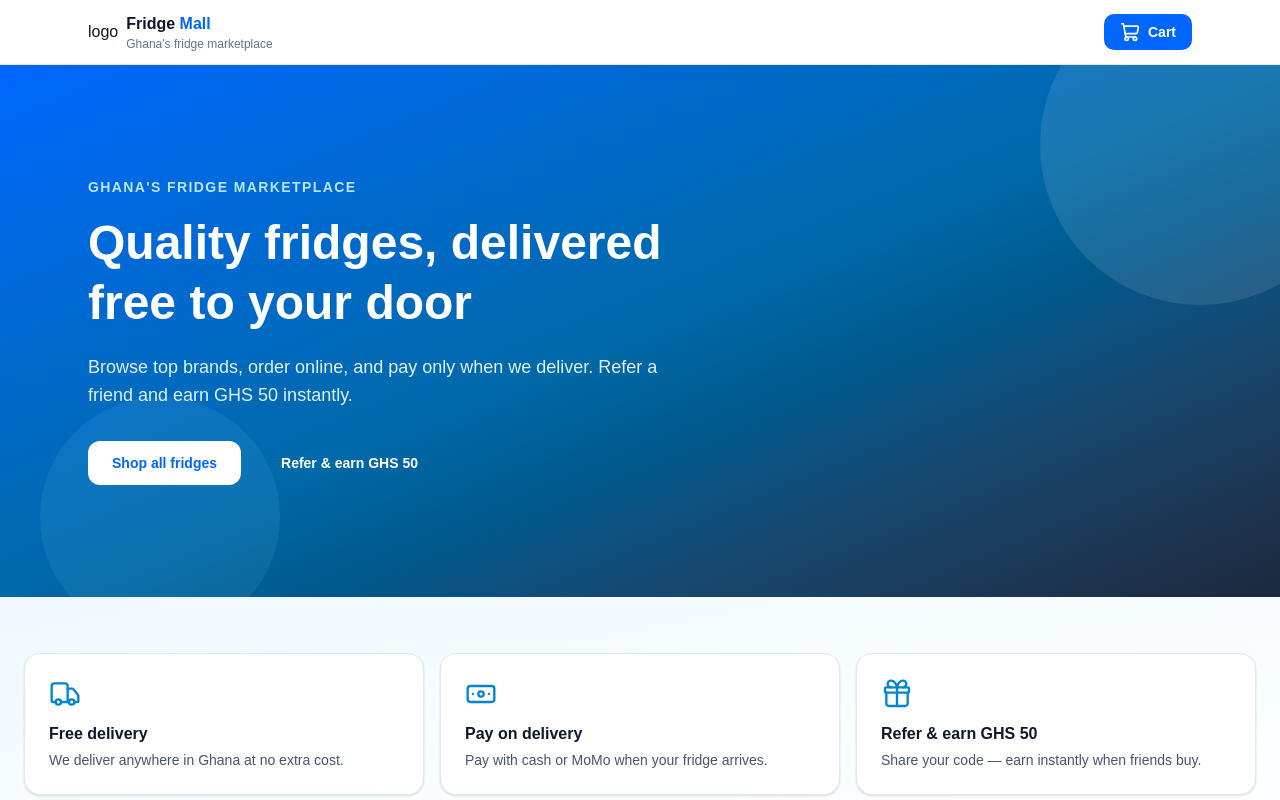
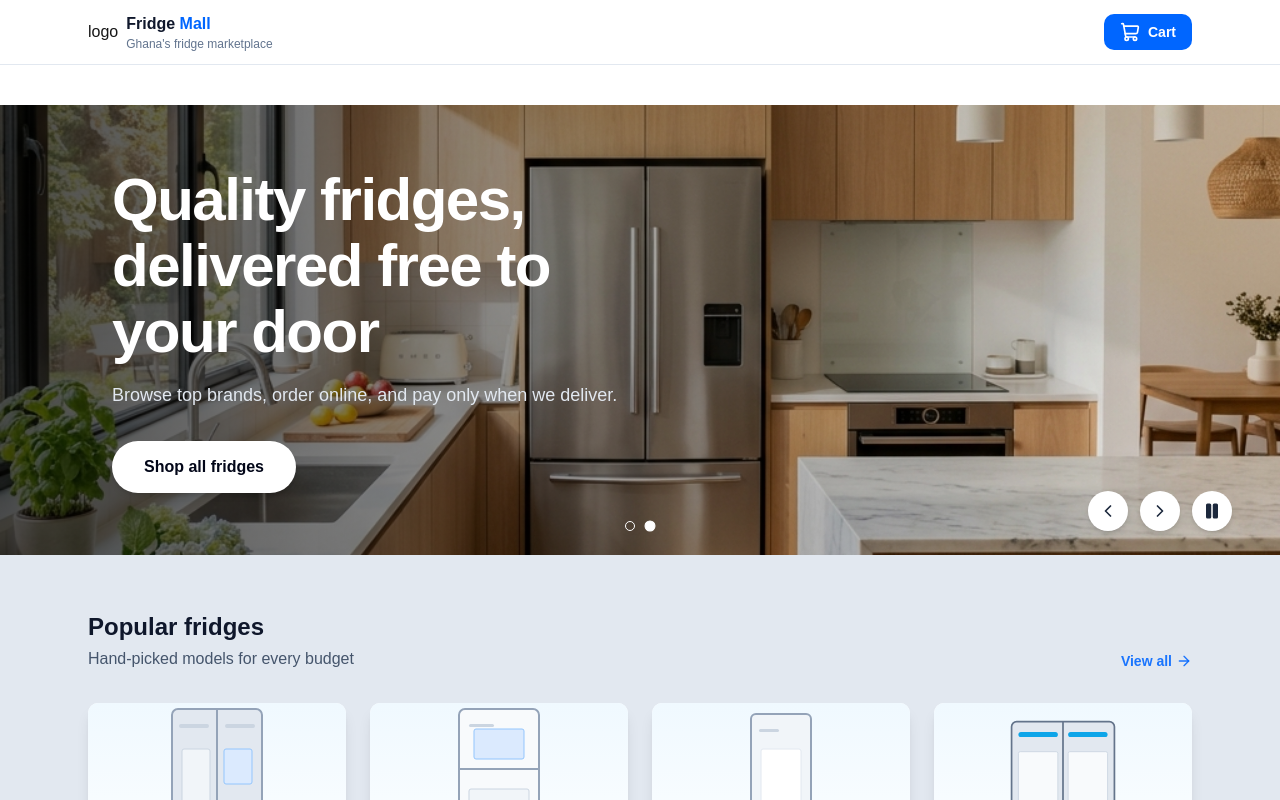
Before and after one commit to ericmanike/Fridge-Mall, a Next.js app: page / in a window 1280 px wide. Shown: the top 800 px of the page. Built offline with nearby package versions, Linux system fonts and the light colour scheme.

Commit message:
heroslider

```diff
--- a/app/page.tsx
+++ b/app/page.tsx
@@ -4,6 +4,29 @@ import { ArrowRight, Banknote, Gift, Truck } from "lucide-react";
 import type { LucideIcon } from "lucide-react";
 import ProductCard from "@/components/ProductCard";
 import { products } from "@/lib/products";
+import HeroSlider from "@/components/HeroSlider";
+
+const heroSlides = [
+  {
+    id: 1,
+    title: "Don't miss out on insider perks",
+    description: "What are you waiting for? Make the most of Fridge Mall account benefits.",
+    ctaText: "Sign in",
+    ctaLink: "/auth/login",
+    backgroundImage: "/hero-lifestyle.png",
+    imageAlt: "Insider perks lifestyle",
+  },
+  {
+    id: 2,
+    title: "Quality fridges, delivered free to your door",
+    description: "Browse top brands, order online, and pay only when we deliver.",
+    ctaText: "Shop all fridges",
+    ctaLink: "/products",
+    backgroundImage: "/hero-fridge-1.png",
+    imageAlt: "Premium modern kitchen with smart refrigerator",
+  },
+];
+
 
 const perks: { title: string; description: string; Icon: LucideIcon }[] = [
   {
@@ -28,53 +51,9 @@ export default function Home() {
 
   return (
     <div>
-      <section className="relative overflow-hidden bg-linear-to-br from-[#0066FF] via-sky-700 to-slate-800 text-white">
-        <div className="absolute inset-0 opacity-10">
-          <div className="absolute -right-20 -top-20 h-80 w-80 rounded-full bg-white" />
-          <div className="absolute -bottom-10 left-10 h-60 w-60 rounded-full bg-sky-300" />
-        </div>
-        <div className="relative mx-auto max-w-6xl px-4 py-20 sm:px-6 sm:py-28">
-          <p className="text-sm font-semibold uppercase tracking-widest text-sky-200">
-            Ghana&apos;s fridge marketplace
-          </p>
-          <h1 className="mt-4 max-w-2xl text-4xl font-bold leading-tight sm:text-5xl">
-            Quality fridges, delivered free to your door
-          </h1>
-          <p className="mt-5 max-w-xl text-lg text-sky-100">
-            Browse top brands, order online, and pay only when we deliver.
-            Refer a friend and earn GHS 50 instantly.
-          </p>
-          <div className="mt-8 flex flex-wrap gap-4">
-            <Link
-              href="/products"
-              className="rounded-xl bg-white px-6 py-3 text-sm font-bold text-[#0066FF] transition hover:bg-sky-50"
-            >
-              Shop all fridges
-            </Link>
-            <Link
-              href="/referral"
-              className="rounded-[10px]  px-6 py-3 text-sm font-semibold text-white transition hover:bg-white/10"
-            >
-              Refer &amp; earn GHS 50
-            </Link>
-          </div>
-        </div>
-      </section>
+      <HeroSlider slides={heroSlides} />
 
-      <section className="mx-auto w-full bg-linear-to-br from-sky-50 to-white  px-4 py-14 sm:px-6">
-        <div className=" w-full grid gap-4 sm:grid-cols-3">
-          {perks.map((perk) => (
-            <div
-              key={perk.title}
-              className="rounded-2xl border border-slate-200 bg-white p-6 shadow-sm"
-            >
-              <perk.Icon className="h-8 w-8 text-sky-600" strokeWidth={1.75} />
-              <h3 className="mt-3 font-bold text-slate-900">{perk.title}</h3>
-              <p className="mt-1 text-sm text-slate-600">{perk.description}</p>
-            </div>
-          ))}
-        </div>
-      </section>
+
 
       <section className="bg-[#E2E8F0] py-14">
         <div className="mx-auto max-w-6xl px-4 sm:px-6">
--- /dev/null
+++ b/components/HeroSlider.tsx
@@ -0,0 +1,172 @@
+"use client";
+
+import { useState, useEffect, useRef } from "react";
+import Link from "next/link";
+import Image from "next/image";
+import { ChevronLeft, ChevronRight, Play, Pause } from "lucide-react";
+
+export interface SlideItem {
+  id: string | number;
+  title: string;
+  description: string;
+  ctaText: string;
+  ctaLink: string;
+  backgroundImage: string;
+  imageAlt?: string;
+}
+
+export interface HeroSliderProps {
+  slides: SlideItem[];
+  autoplay?: boolean;
+  autoplayInterval?: number; // in milliseconds
+}
+
+export default function HeroSlider({
+  slides,
+  autoplay = true,
+  autoplayInterval = 5000,
+}: HeroSliderProps) {
+  const [current, setCurrent] = useState(0);
+  const [isPlaying, setIsPlaying] = useState(autoplay);
+  const timerRef = useRef<NodeJS.Timeout | null>(null);
+
+  const totalSlides = slides.length;
+
+  // Clear previous timer and set a new one if playing
+  useEffect(() => {
+    if (isPlaying && totalSlides > 0) {
+      timerRef.current = setInterval(() => {
+        setCurrent((prev) => (prev + 1) % totalSlides);
+      }, autoplayInterval);
+    }
+
+    return () => {
+      if (timerRef.current) {
+        clearInterval(timerRef.current);
+      }
+    };
+  }, [isPlaying, totalSlides, autoplayInterval, current]);
+
+  if (!slides || slides.length === 0) {
+    return null;
+  }
+
+  const handleNext = () => {
+    setCurrent((prev) => (prev + 1) % totalSlides);
+  };
+
+  const handlePrev = () => {
+    setCurrent((prev) => (prev - 1 + totalSlides) % totalSlides);
+  };
+
+  const handleTogglePlay = () => {
+    setIsPlaying((prev) => !prev);
+  };
+
+  const handleDotClick = (index: number) => {
+    setCurrent(index);
+  };
+
+  return (
+    <div className="relative w-full h-[250px] sm:h-[350px] lg:h-[450px] overflow-hidden bg-slate-900 select-none mt-10">
+      {/* Slides container */}
+      <div
+        className="flex w-full h-full transition-transform duration-500 ease-in-out"
+        style={{ transform: `translateX(-${current * 100}%)` }}
+      >
+        {slides.map((slide, index) => {
+          return (
+            <div
+              key={slide.id}
+              className="relative w-full h-full flex-none shrink-0"
+            >
+              {/* Background Image */}
+              <div className="absolute inset-0 w-full h-full">
+                <Image
+                  src={slide.backgroundImage}
+                  alt={slide.imageAlt || slide.title}
+                  fill
+                  priority={index === 0}
+                  className="object-cover object-center w-full h-full"
+                  sizes="100vw"
+                />
+                {/* Visual overlay for text readability */}
+                <div className="absolute inset-0 bg-gradient-to-r from-black/75 via-black/45 to-transparent md:from-black/70 md:via-black/35 md:to-transparent" />
+              </div>
+
+              {/* Slide Content */}
+              <div className="relative h-full max-w-6xl mx-auto px-6 sm:px-12 flex flex-col justify-center items-start z-20">
+                <div className="max-w-xl text-left">
+                  <h1 className="text-3xl sm:text-5xl lg:text-6xl font-extrabold text-white tracking-tight leading-tight sm:leading-none md:leading-[1.1]">
+                    {slide.title}
+                  </h1>
+                  <p className="mt-4 text-base sm:text-lg text-slate-200">
+                    {slide.description}
+                  </p>
+                  <div className="mt-8">
+                    <Link
+                      href={slide.ctaLink}
+                      className="inline-block bg-white text-slate-950 font-bold px-8 py-3.5 rounded-full hover:bg-slate-100 hover:scale-[1.03] active:scale-[0.98] transition-all duration-200 shadow-md hover:shadow-lg text-sm sm:text-base"
+                    >
+                      {slide.ctaText}
+                    </Link>
+                  </div>
+                </div>
+              </div>
+            </div>
+          );
+        })}
+      </div>
+
+      {/* Pagination Dot Indicators (Center Bottom) */}
+      <div className="absolute bottom-6 left-1/2 -translate-x-1/2 flex items-center gap-2.5 z-30">
+        {slides.map((_, index) => (
+          <button
+            key={index}
+            onClick={() => handleDotClick(index)}
+            aria-label={`Go to slide ${index + 1}`}
+            className={`w-2.5 h-2.5 rounded-full border border-white transition-all duration-300 cursor-pointer ${
+              index === current
+                ? "bg-white scale-110"
+                : "bg-transparent hover:bg-white/50"
+            }`}
+          />
+        ))}
+      </div>
+
+      {/* Control Buttons (Bottom Right) */}
+      <div className="absolute bottom-4 right-4 sm:bottom-6 sm:right-12 flex items-center gap-3 z-30">
+        {/* Previous Button */}
+        <button
+          onClick={handlePrev}
+          aria-label="Previous slide"
+          className="w-10 h-10 rounded-full bg-white flex items-center justify-center text-slate-800 shadow-md hover:bg-slate-100 hover:scale-105 active:scale-95 transition-all duration-200 cursor-pointer"
+        >
+          <ChevronLeft className="w-5 h-5" />
+        </button>
+
+        {/* Next Button */}
+        <button
+          onClick={handleNext}
+          aria-label="Next slide"
+          className="w-10 h-10 rounded-full bg-white flex items-center justify-center text-slate-800 shadow-md hover:bg-slate-100 hover:scale-105 active:scale-95 transition-all duration-200 cursor-pointer"
+        >
+          <ChevronRight className="w-5 h-5" />
+        </button>
+
+        {/* Play / Pause Autoplay Button */}
+        <button
+          onClick={handleTogglePlay}
+          aria-label={isPlaying ? "Pause autoplay" : "Start autoplay"}
+          className="w-10 h-10 rounded-full bg-white flex items-center justify-center text-slate-800 shadow-md hover:bg-slate-100 hover:scale-105 active:scale-95 transition-all duration-200 cursor-pointer"
+        >
+          {isPlaying ? (
+            <Pause className="w-4.5 h-4.5 fill-current" />
+          ) : (
+            <Play className="w-4.5 h-4.5 fill-current translate-x-0.5" />
+          )}
+        </button>
+      </div>
+    </div>
+  );
+}
```
Also changed, not shown: public/hero-fridge-1.png (added), public/hero-lifestyle.png (added).
